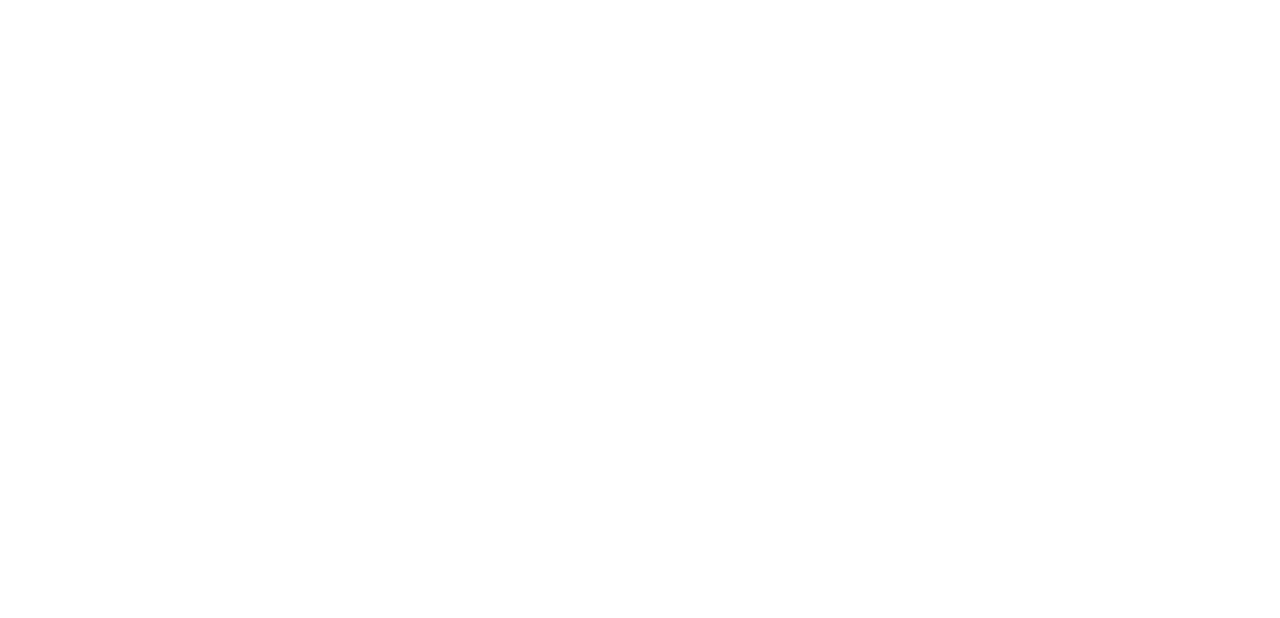
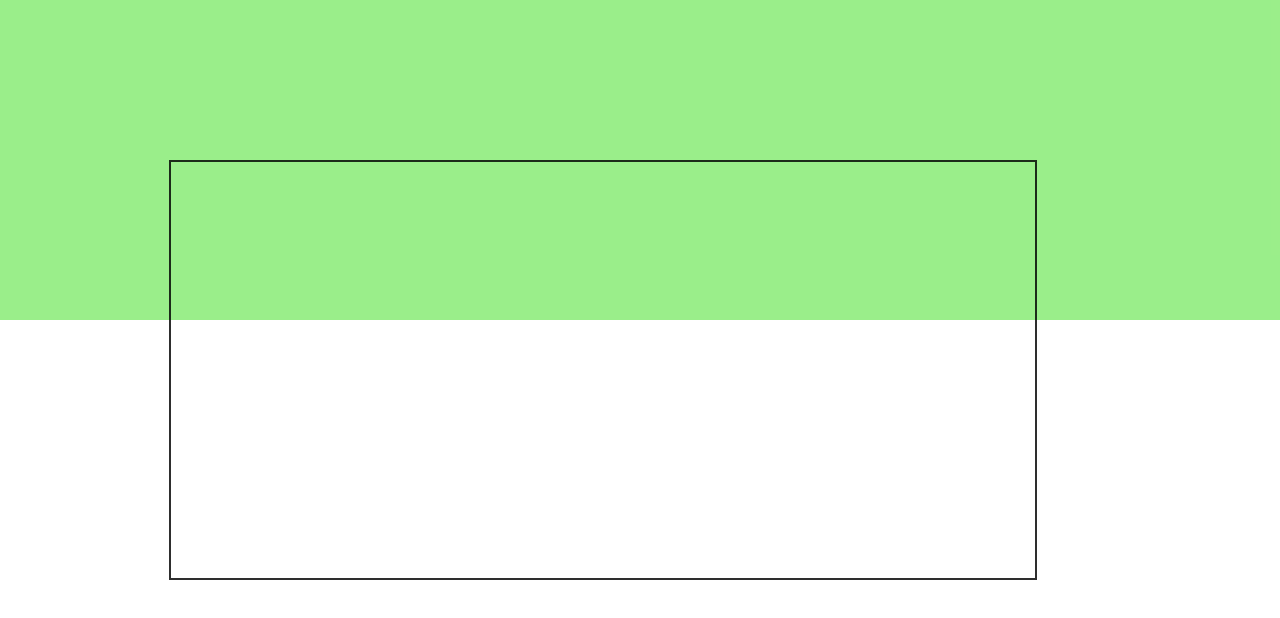
Before and after one commit to JonathanCotta/JValidator, a plain HTML site: page index.html in a window 1280 px wide. Drawn offline with Linux system fonts and the light colour scheme.

Commit message:
starting base layout

```diff
--- a/css/style.css
+++ b/css/style.css
@@ -1,6 +1,30 @@
+html{
+  width: 100%;
+  height: 100%;
+}
+
+body{
+  padding: 0px;
+  margin: 0px;
+}
+
+.top-background{
+  position: relative;
+  background-color: rgba(88,227,60,.6);
+  width: 100%;
+  height: 20em;
+}
+
 .container{
+  position: absolute;
+  border: 2px solid rgba(0,0,0,.82);
+  width: 60%;
+  height: 40%;
+  padding: 3em;
+  margin-top: -10em;
+  right: 19%;
+}
 
-}
 .form-container{
 
 }
--- a/index.html
+++ b/index.html
@@ -3,10 +3,13 @@
 <head>
   <meta charset="utf-8">
   <title>JValidator</title>
+  <link rel="stylesheet" href="css/style.css">
 </head>
 <body>
   <header>
+    <div class="top-background">
 
+    </div>
   </header>
   <section class="container">
     <div class="form-container">
```
